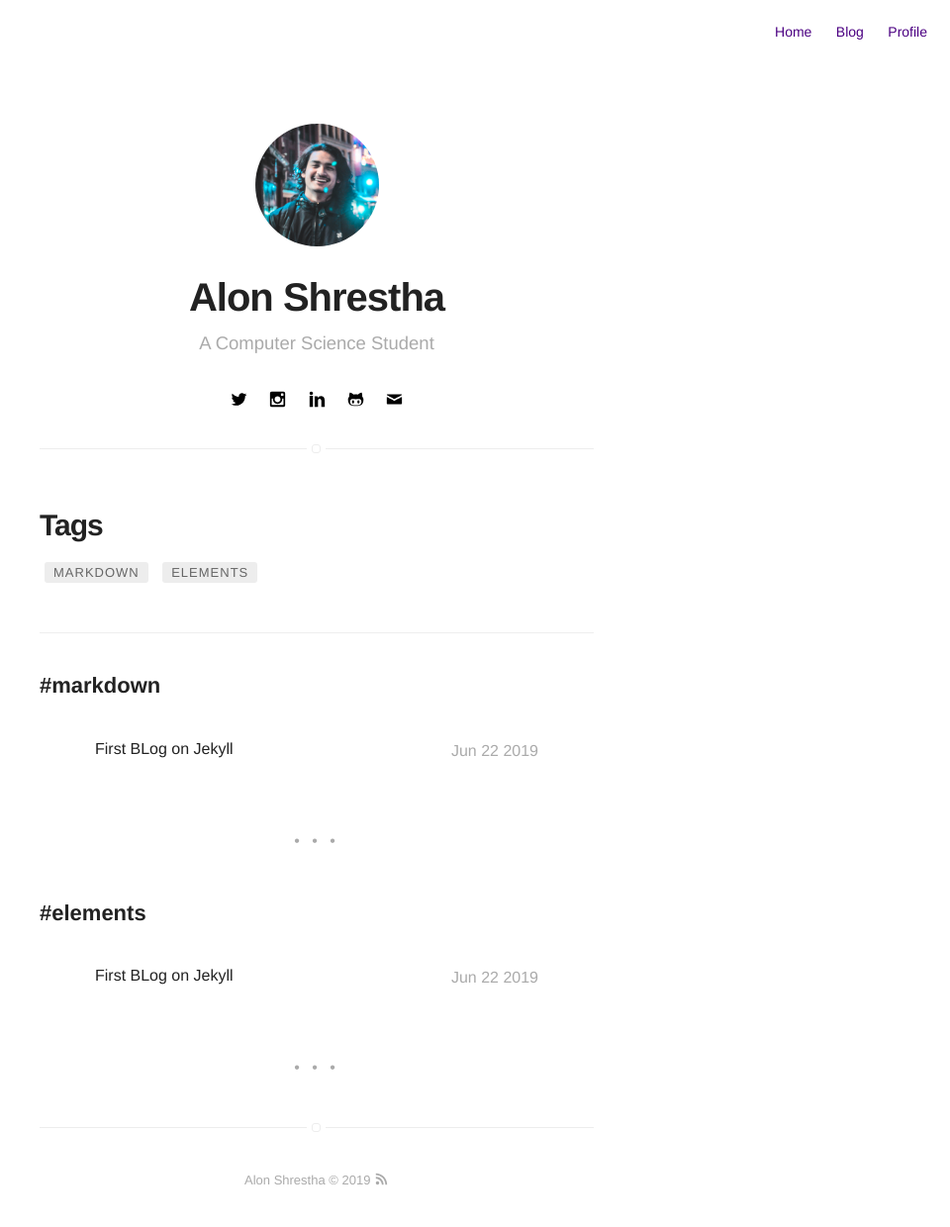
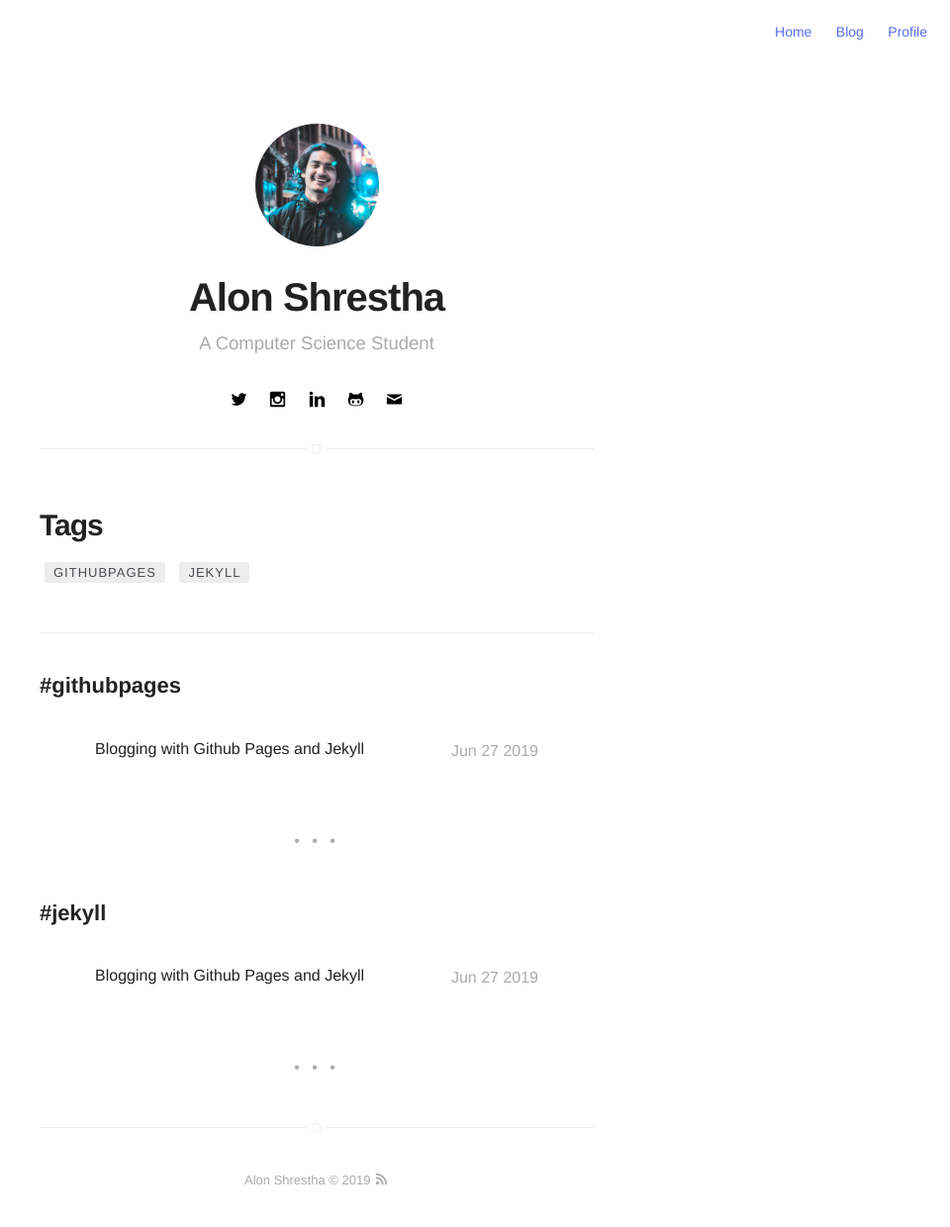
Before and after one commit to alonshrestha/alonshrestha.com.np, a Jekyll site: the page built from tags.html, in a window 1280 px wide. Shown: the whole page at 99% size, without its empty margins (320-1280 px from the left). Built offline with Jekyll 4.4.1, drawn with Linux system fonts in a browser that asks for light colours; part of the change alters nothing that is shown.

Commit message:
first post with edit

```diff
--- a/_config.yml
+++ b/_config.yml
@@ -88,7 +88,7 @@ blog: true
 # read-time: true
 
 # do you want to show the "tags" inside the posts?
-# show-tags: true
+show-tags: true
 
 # related posts inside a post?
 related: true
--- a/_posts/2019-06-22-First-Blog-On-Jekyll.markdown
+++ /dev/null
@@ -1,16 +0,0 @@
----
-title: "First BLog on Jekyll"
-layout: post
-date: 2019-06-22
-headerImage: false
-tag:
-- markdown
-- elements
-star: true
-category: blog
-author: alonshrestha
-description: Mlalal lalalal lalala
----
-
-
-k cha ta guys
--- /dev/null
+++ b/_posts/2019-06-27-Blogging-with-Github-Pages-and-Jekyll.markdown
@@ -0,0 +1,34 @@
+---
+title: "Blogging with Github Pages and Jekyll"
+layout: post
+date: 2019-06-27
+headerImage: true
+tag:
+- githubpages
+- jekyll
+star: true
+category: blog
+author: alonshrestha
+---
+
+This is my first blog with [Github Pages](https://pages.github.com/){:target="_blank"}. I used to have tech-related blogs and online portfolio on [WordPress](https://wordpress.com/){:target="_blank"} which seems to be very easy for everyone. Having a programming background and using WordPress for blogging was not satisfying stuff for me. First thing, I wanted to have my own custom design web page and second, use my personal domain _alonshrestha.com.np_. I could have done this using Wordpress or other media donating some money.
+Doing research on such media that I want and came to end by knowing Github Pages and implementing it is the whole output I got here. Thought to share with you guys as working example.
+
+I choose Github Pages and Jekyll for hosting my pages. And didn't believe the secret that [WordPress](https://wordpress.com/){:target="_blank"} is the king when it comes to blog and hosting.
+
+[Jekyll](https://jekyllrb.com/){:target="_blank"} is a markdown language used for generating a static page and Github Pages is the static page hosting media. If you are posting on different media this helps you to migrate your blogs without any cost and lost in Github Pages.
+
+## Using Github Pages
+#### Pors
+- [Free of cost](#)
+- [Security and Reliability](#)
+- [Use Custom Domain](#)
+- [Custom Theme](#)
+- [Fast because of a static page](#)
+- [No Database](#)
+
+#### Cons
+- [Programming and GitHub knowledge are required](#)
+
+
+`Feel free to write me if you need help.`
--- a/_sass/base/general.sass
+++ b/_sass/base/general.sass
@@ -4,7 +4,8 @@ body, html
 body
 	line-height: 1
 	font: 16px $fontSans
-	color: $alpha
+	color: #4b4c52
+	///color: $alpha
 
 h1, h2, h3, h4
 	font-family: $fontSans
@@ -33,6 +34,7 @@ a
 
 p
 	line-height: 1.7
+	//color: #4b4c52
 	color: $alpha
 	font-weight: 300
 	margin-bottom: 20px
--- a/_sass/base/variables.sass
+++ b/_sass/base/variables.sass
@@ -1,10 +1,10 @@
 $fontSans: "Helvetica Neue", Helvetica, Arial, sans-serif
 $fontMonospace: "Consolas", Liberation Mono, Menlo, Courier, monospace
 
-$alpha: #666
+$alpha: #4b4c52
 $beta: #222
 $gama: #aaa
-$delta: #4b0082
+$delta: #556df2
 $epsilon: #ededed
 
 $mobile: "only screen and (max-width: 400px)"
```
Also changed, not shown: 9 other files.
